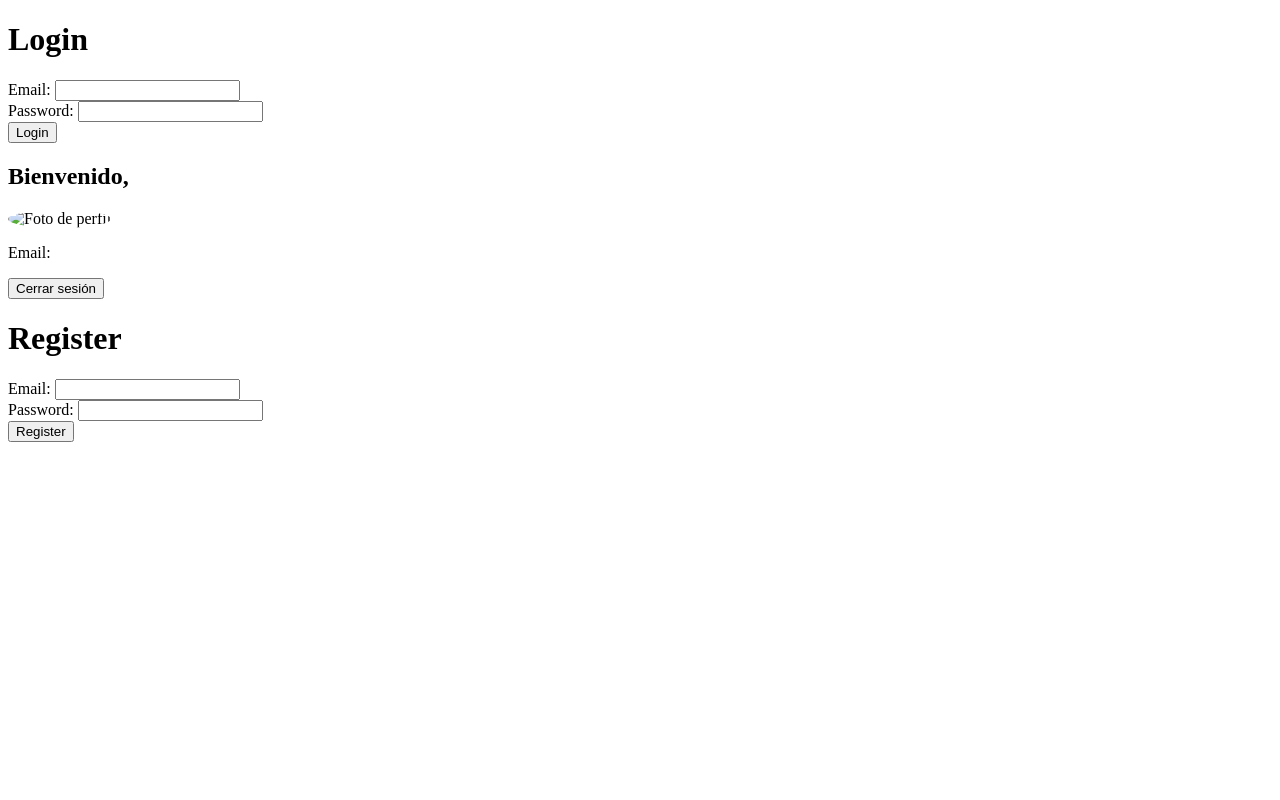
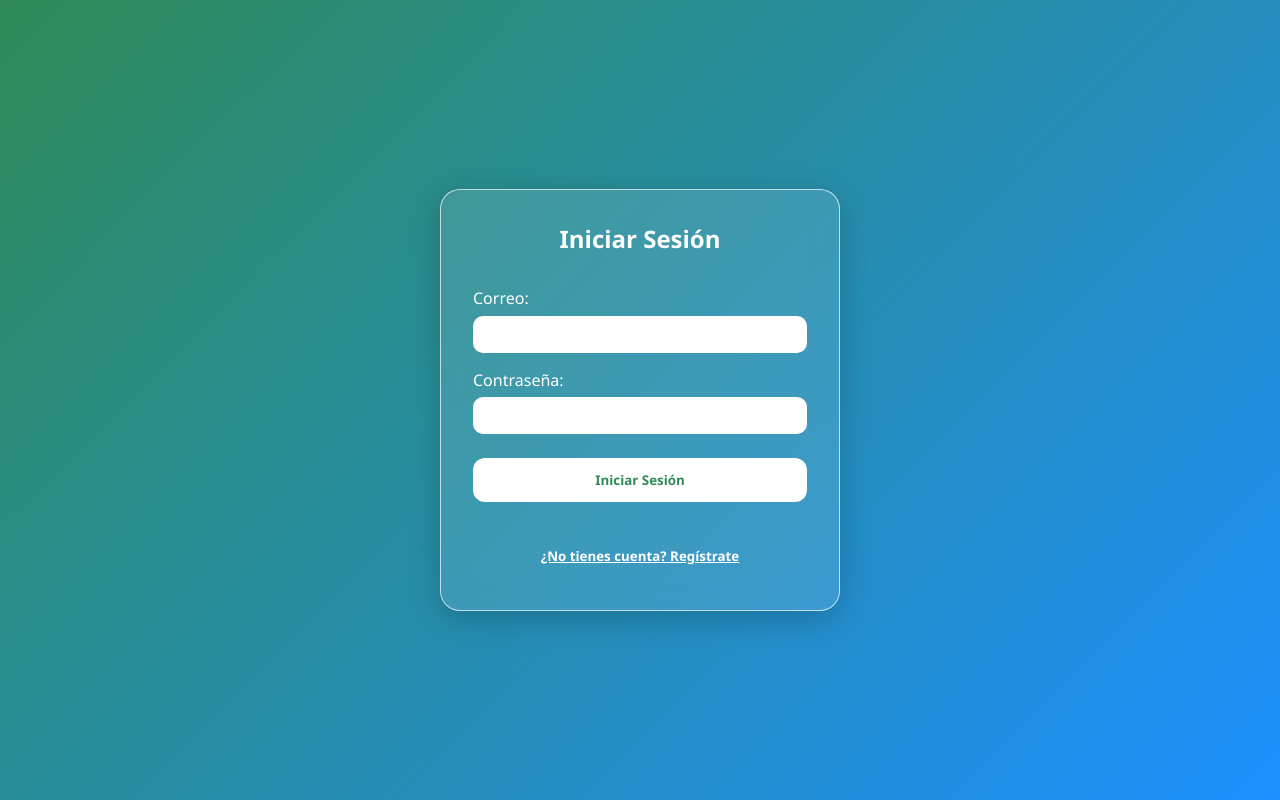
Before and after one commit to Ziscofania/EcoTrack, a plain HTML site: page Frontend/src/pages/login-Register.html in a window 1280 px wide. Drawn offline with Linux system fonts and the light colour scheme.

Commit message:
funcion login completa

```diff
--- a/Frontend/src/css/Login.css
+++ b/Frontend/src/css/Login.css
@@ -1,12 +1,120 @@
-body {
-    font-family: Arial, sans-serif;
-    text-align: center;
-    margin-top: 100px;
+:root {
+      --green: #2E8B57;
+      --blue: #1E90FF;
+      --glass-bg: rgba(255, 255, 255, 0.11);
+      --glass-border: rgba(255, 255, 255, 0.678);
     }
+
+    * {
+      box-sizing: border-box;
+      margin: 0;
+      padding: 0;
+      font-family: 'Segoe UI', sans-serif;
+    }
+
+    body {
+      min-height: 100vh;
+      background: linear-gradient(135deg, var(--green), var(--blue));
+      display: flex;
+      align-items: center;
+      justify-content: center;
+      padding: 2rem;
+    }
+
+    .container {
+      background: var(--glass-bg);
+      border: 1px solid var(--glass-border);
+      backdrop-filter: blur(15px);
+      border-radius: 20px;
+      padding: 2rem;
+      width: 100%;
+      max-width: 400px;
+      color: white;
+      box-shadow: 0 8px 32px rgba(0,0,0,0.2);
+    }
+
+    h2 {
+      text-align: center;
+      margin-bottom: 1rem;
+    }
+
+    form {
+      display: none;
+      flex-direction: column;
+    }
+
+    form.active {
+      display: flex;
+    }
+
+    label {
+      margin-top: 1rem;
+    }
+
+    input {
+      padding: 0.6rem;
+      border: none;
+      border-radius: 10px;
+      margin-top: 0.4rem;
+    }
+
+    button {
+  margin-top: 1.5rem;
+  padding: 0.8rem;
+  border: none;
+  border-radius: 12px;
+  background: white;
+  color: var(--green);
+  font-weight: bold;
+  cursor: pointer;
+  transition: all 0.3s ease;
+}
+
+button:hover {
+  background: var(--green);
+  color: white;
+  transform: scale(1.02);
+}
+
+
+    button:hover {
+      background: #2E8B57;
+    }
+
+    .switch-btn {
+      background: transparent;
+      color: white;
+      text-decoration: underline;
+      border: none;
+      cursor: pointer;
+      margin-top: 1rem;
+    }
+
+    .g_id_signin {
+      margin-top: 1rem;
+      display: flex;
+      justify-content: center;
+    }
+
     #user-info {
-    display: none;
-    margin-top: 20px;
+      display: none;
+      margin-top: 1rem;
+      text-align: center;
     }
-    #user-info {
-display: none;
-}
+
+    #user-image {
+      width: 70px;
+      height: 70px;
+      border-radius: 50%;
+      margin: 1rem 0;
+    }
+
+    @media (max-width: 480px) {
+      .container {
+        padding: 1.5rem;
+      }
+
+      input, button {
+        font-size: 0.9rem;
+      }
+    }
--- /dev/null
+++ b/Frontend/src/js/Login-Register.js
@@ -0,0 +1,38 @@
+const loginForm = document.getElementById('login-form');
+    const registerForm = document.getElementById('register-form');
+    const formTitle = document.getElementById('form-title');
+
+    function toggleForm() {
+      loginForm.classList.toggle('active');
+      registerForm.classList.toggle('active');
+      formTitle.textContent = loginForm.classList.contains('active') ? 'Iniciar Sesión' : 'Registrarse';
+    }
+
+    // Puedes manejar aquí el resultado del login con Google
+    function handleCredentialResponse(response) {
+      fetch('/auth/google', {
+        method: 'POST',
+        headers: { "Content-Type": "application/json" },
+        body: JSON.stringify({ token: response.credential })
+      })
+      .then(res => res.json())
+      .then(data => {
+        if (data.user) {
+          document.getElementById('user-info').style.display = 'block';
+          document.getElementById('user-name').textContent = data.user.name;
+          document.getElementById('user-email').textContent = data.user.email;
+          document.getElementById('user-image').src = data.user.picture;
+          loginForm.style.display = 'none';
+          registerForm.style.display = 'none';
+          formTitle.textContent = "Sesión Iniciada";
+        }
+      })
+      .catch(err => console.error('Error autenticando con Google', err));
+    }
+
+    function signOut() {
+      document.getElementById('user-info').style.display = 'none';
+      loginForm.classList.add('active');
+      registerForm.classList.remove('active');
+      formTitle.textContent = 'Iniciar Sesión';
+    }
--- a/Frontend/src/pages/login-Register.html
+++ b/Frontend/src/pages/login-Register.html
@@ -1,21 +1,28 @@
 <!DOCTYPE html>
-<html lang="en">
+<html lang="es">
 <head>
-    <meta charset="UTF-8">
-    <meta name="viewport" content="width=device-width, initial-scale=1.0">
+  <meta charset="UTF-8" />
+  <meta name="viewport" content="width=device-width, initial-scale=1.0"/>
+  <title>Login & Register | EcoTrack</title>
   <script src="https://accounts.google.com/gsi/client" async defer></script>
-    <title>Login and Register</title>
+  <link rel="stylesheet" href="/Frontend/src/css/Login.css" />
 </head>
 <body>
-    <h1>Login</h1>
-        <form action="/login" method="POST" autocomplete="off">
-        <label for="email">Email:</label>
-        <input type="email" id="email" name="email" required>
-        <br>
-        <label for="password">Password:</label>
-        <input type="password" id="password" name="password" required>
-        <br>
-        <button type="submit">Login</button>
+
+  <div class="container">
+    <h2 id="form-title">Iniciar Sesión</h2>
+
+    <!-- LOGIN FORM -->
+    <form id="login-form" class="active" action="/login" method="POST">
+      <label for="email">Correo:</label>
+      <input type="email" name="email" required />
+
+      <label for="password">Contraseña:</label>
+      <input type="password" name="password" required />
+
+      <button type="submit">Iniciar Sesión</button>
+
+      <!-- Google Sign-In -->
       <div id="g_id_onload"
         data-client_id="942903449847-800fco5d33ti5v098q2ksd670mtgmbc7.apps.googleusercontent.com"
         data-context="signin"
@@ -33,24 +40,30 @@
         data-logo_alignment="left">
       </div>
 
+      <button class="switch-btn" type="button" onclick="toggleForm()">¿No tienes cuenta? Regístrate</button>
+    </form>
+
+    <!-- REGISTER FORM -->
+    <form id="register-form" action="/register" method="POST">
+      <label for="new-email">Correo:</label>
+      <input type="email" name="email" required />
+
+      <label for="new-password">Contraseña:</label>
+      <input type="password" name="password" required minlength="8" />
+
+      <button type="submit">Registrarse</button>
+      <button class="switch-btn" type="button" onclick="toggleForm()">¿Ya tienes cuenta? Inicia sesión</button>
+    </form>
+
+    <!-- Usuario conectado -->
     <div id="user-info">
-    <h2>Bienvenido, <span id="user-name"></span></h2>
-    <img id="user-image" src="" alt="Foto de perfil" style="border-radius: 50%">
-    <p>Email: <span id="user-email"></span></p>
+      <h3>Bienvenido, <span id="user-name"></span></h3>
+      <img id="user-image" src="" alt="Foto de perfil" />
+      <p>Correo: <span id="user-email"></span></p>
       <button onclick="signOut()">Cerrar sesión</button>
     </div>
-    </form>
-
-    <h1>Register</h1>
-    <form action="/register" method="POST">
-        <label for="new-email">Email:</label>
-        <input type="email" id="new-email" name="email" required>
-        <br>
-        <label for="new-password">Password:</label>
-        <input type="password" id="password" name="password" required minlength="8">
-        <br>
-        <button type="submit">Register</button>
-    </form>
-    <script src="/Frontend/src/js/Credential.js"></script>
+  </div>
+<script src="/Frontend/src/js/Login-Register.js"></script>
+<script src="/Frontend/src/js/Login-Register.js"></script>
 </body>
 </html>
```
Lines whose indentation alone changed are shown as unchanged.
